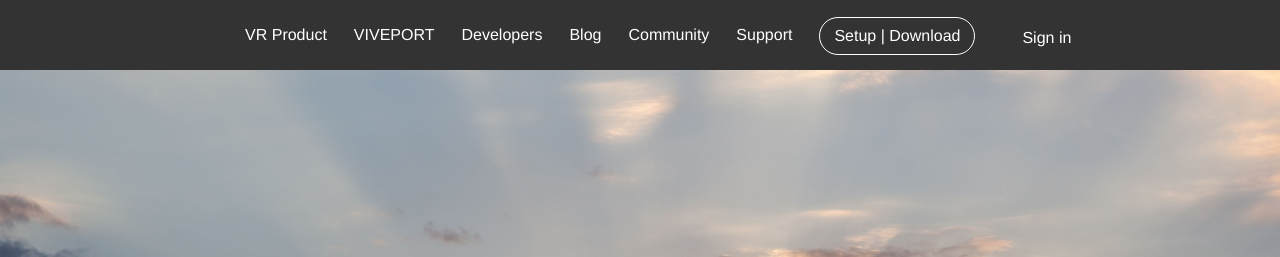
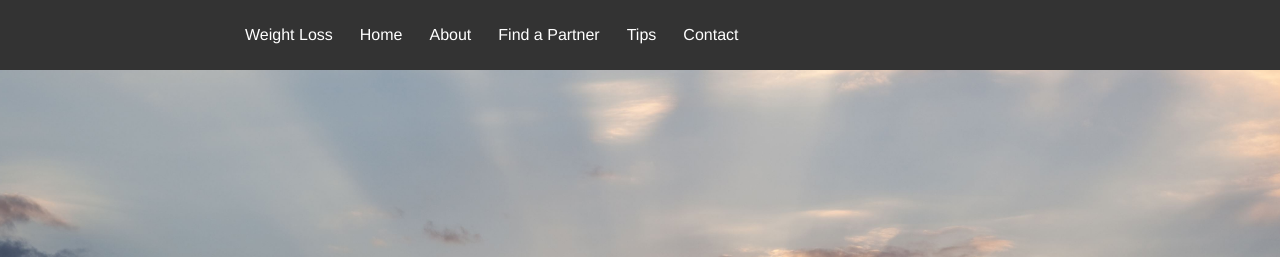
Before and after one commit to zhangtom54321/WeightLoss, a plain HTML site: page index.html in a window 1280 px wide. Shown: the top 257 px of the page. Drawn offline with Linux system fonts and the light colour scheme.

Commit message:
Updated Header at Top

```diff
--- a/index.html
+++ b/index.html
@@ -38,15 +38,12 @@
     <div id="inTopSection">
       <a id="topLogo" href="#" target="_blank"></a>
       <div id="nav-items">
-        <a href="#"><span class="navs">VR Product</span></a>
-        <a href="#"><span class="navs" href="">VIVEPORT</span></a>
-        <a href="#"><span class="navs" href="#">Developers</span></a>
-        <a href="#"><span class="navs" href="#">Blog</span></a>
-        <a href="#"><span class="navs" href="#">Community</span></a>
-        <a href="#"><span class="navs" href="#">Support</span></a>
-        <a class="navs"><button id="vive-button">Setup | Download</button></a>
-        <a id="sign-in" href="#"><span>Sign in</span></a>
-        <a id="htc-logo"></a>
+        <a href="#top"><span class="navs">Weight Loss</span></a>
+        <a href="#top"><span class="navs" href="">Home</span></a>
+        <a href="#about"><span class="navs" href="#">About</span></a>
+        <a href="#services"><span class="navs" href="#">Find a Partner</span></a>
+        <a href="#portfolio"><span class="navs" href="#">Tips</span></a>
+        <a href="#contact"><span class="navs" href="#">Contact</span></a>
       </div>
     </div>
   </div>
```
